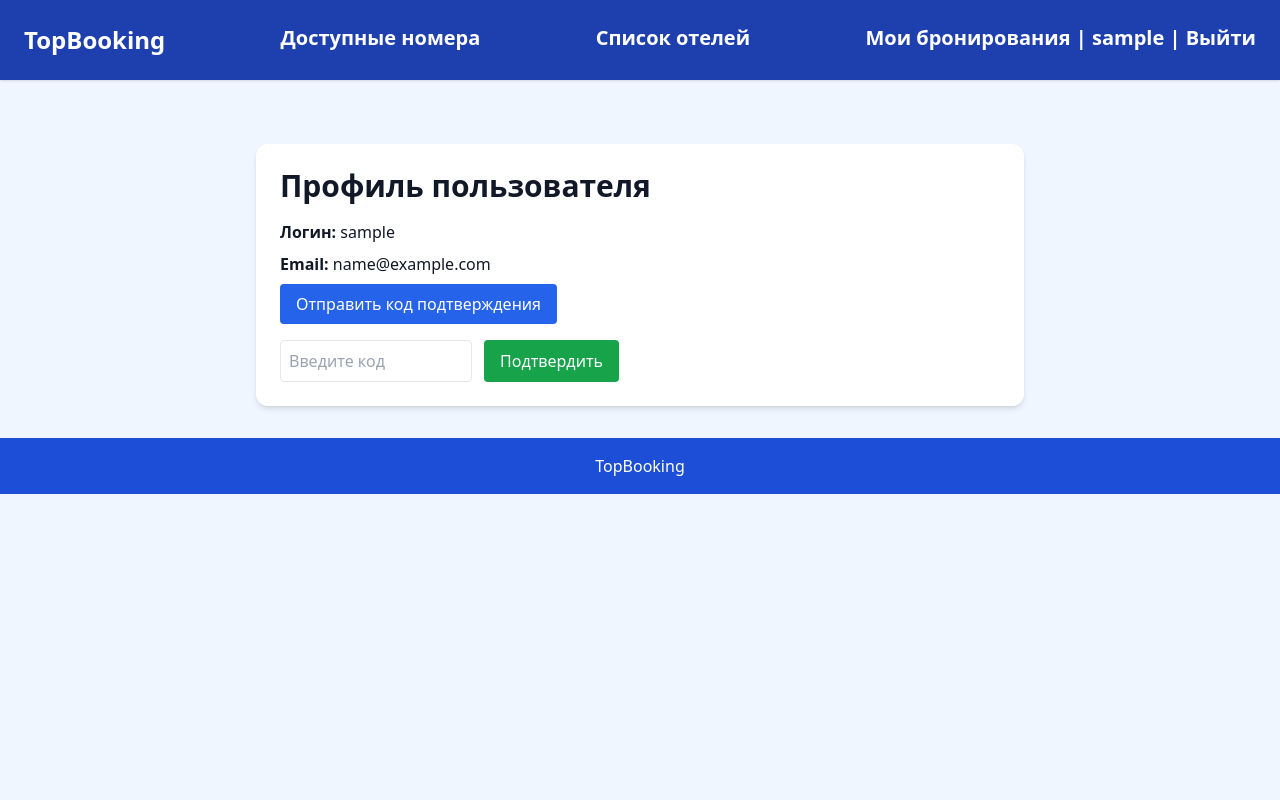
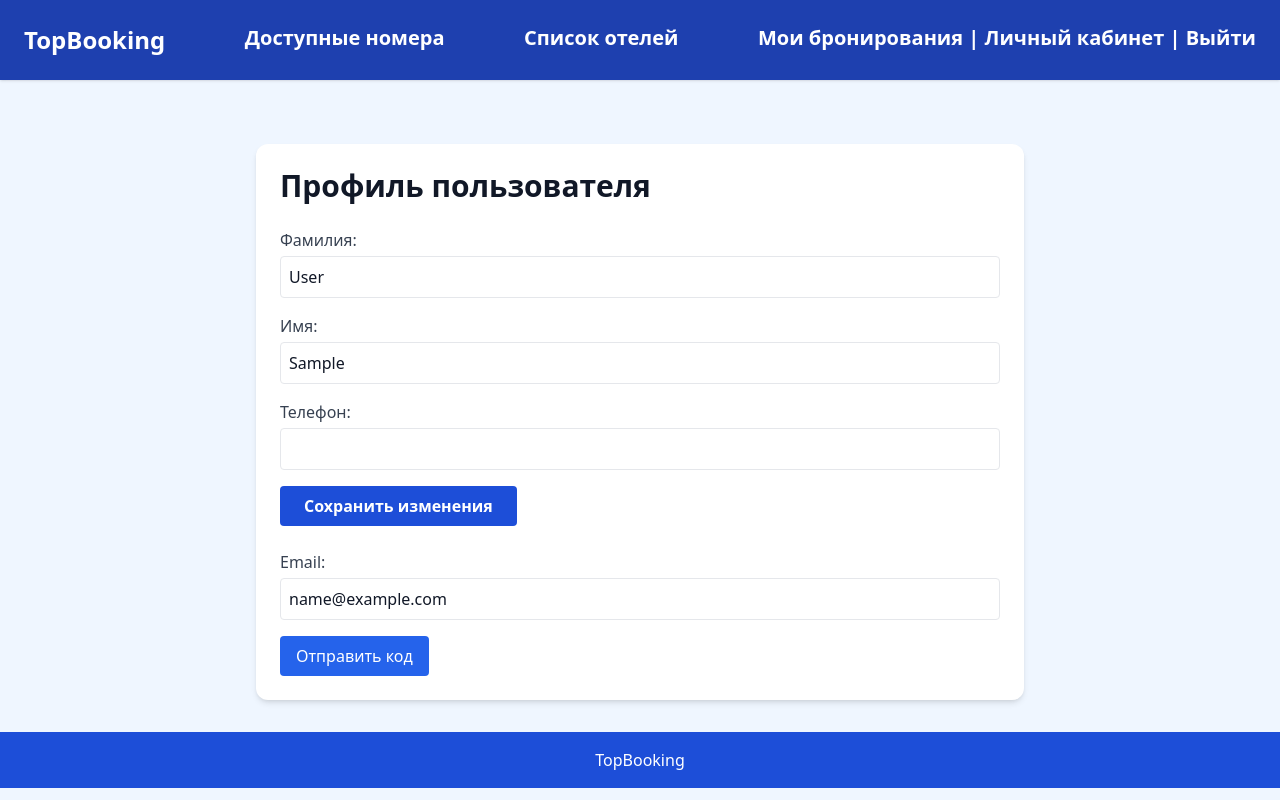
Before and after one commit to flown09/booking_app, a Django app: page /profile/ in a window 1280 px wide. Run offline with Django 5.2, Linux system fonts and the light colour scheme; the visitor is signed in with stand-in values (Sample User, id 1); data that the repository does not hold is empty; some libraries are stand-ins or nearby versions.

Commit message:
сделаны вход, рега, профиль

```diff
--- a/reservation_app/booking/forms.py
+++ b/reservation_app/booking/forms.py
@@ -4,6 +4,22 @@ from django.forms import DateInput
 from django.contrib.auth.forms import UserCreationForm, AuthenticationForm
 from django.contrib.auth.models import User
 from .models import CustomUser
+
+from django import forms
+from .models import CustomUser
+
+class ProfileUpdateForm(forms.ModelForm):
+    class Meta:
+        model = CustomUser
+        fields = ['username', 'last_name', 'first_name', 'email', 'phone_number']
+
+    def __init__(self, *args, **kwargs):
+        super().__init__(*args, **kwargs)
+        for field in self.fields.values():
+            field.widget.attrs.update({
+                'class': 'w-full border rounded p-2'
+            })
+
 
 class CustomUserRegistrationForm(UserCreationForm):
     email = forms.EmailField(required=True)
@@ -26,9 +42,27 @@ class RegisterForm(UserCreationForm):
     email = forms.EmailField(required=True, label='Email')
 
     class Meta:
-        model = User
-        fields = ['username', 'email', 'password1', 'password2']
+        model = CustomUser
+        fields = ['email', 'last_name', 'first_name']
+        widgets = {
+            'email': forms.EmailInput(attrs={'class': 'w-full border rounded p-2'}),
+        }
 
-class LoginForm(AuthenticationForm):
-    username = forms.CharField(label='Имя пользователя')
-    password = forms.CharField(widget=forms.PasswordInput, label='Пароль')
+    def __init__(self, *args, **kwargs):
+        super().__init__(*args, **kwargs)
+        self.fields['last_name'].widget.attrs.update({'class': 'w-full border rounded p-2'})
+        self.fields['first_name'].widget.attrs.update({'class': 'w-full border rounded p-2'})
+        self.fields['password1'].widget.attrs.update({'class': 'w-full border rounded p-2'})
+        self.fields['password2'].widget.attrs.update({'class': 'w-full border rounded p-2'})
+
+class LoginForm(forms.Form):
+    email = forms.EmailField(label='Email')
+    password = forms.CharField(label='Пароль', widget=forms.PasswordInput)
+    class Meta:
+        model = CustomUser
+        fields = ['email', 'password']
+
+    def __init__(self, *args, **kwargs):
+        super().__init__(*args, **kwargs)
+        self.fields['email'].widget.attrs.update({'class': 'w-full border rounded p-2'})
+        self.fields['password'].widget.attrs.update({'class': 'w-full border rounded p-2'})
--- a/reservation_app/booking/templates/base.html
+++ b/reservation_app/booking/templates/base.html
@@ -17,7 +17,7 @@
             <div>
                 {% if user.is_authenticated %}
                     <a href="{% url 'my_bookings' %}" class="hover:underline">Мои бронирования |</a>
-                    <a href="{% url 'profile' %}" class="hover:underline">{{ user.username }}</a> |
+                    <a href="{% url 'profile' %}" class="hover:underline">Личный кабинет</a> |
 
                     <a href="{% url 'logout' %}" class="hover:underline">Выйти</a>
                 {% else %}
--- a/reservation_app/booking/templates/profile.html
+++ b/reservation_app/booking/templates/profile.html
@@ -4,24 +4,67 @@
 
 {% block content %}
 <div class="max-w-3xl mx-auto bg-white shadow-md rounded-xl p-6 mt-8">
-    <h1 class="text-3xl font-bold mb-4">Профиль пользователя</h1>
+    <h1 class="text-3xl font-bold mb-6">Профиль пользователя</h1>
 
-    <p class="mb-2"><strong>Логин:</strong> {{ user.username }}</p>
-    <p class="mb-2"><strong>Email:</strong> {{ user.email }}</p>
+    <!-- Форма обновления профиля -->
+    <form method="post" action="{% url 'profile' %}" class="space-y-4">
+        {% csrf_token %}
+        {{ form.non_field_errors }}
+
+
+
+        <div>
+            <label class="block font-medium text-gray-700 mb-1">Фамилия:</label>
+            {{ form.last_name }}
+        </div>
+
+        <div>
+            <label class="block font-medium text-gray-700 mb-1">Имя:</label>
+            {{ form.first_name }}
+        </div>
+
+        <div>
+            <label class="block font-medium text-gray-700 mb-1">Телефон:</label>
+            {{ form.phone_number }}
+        </div>
+
+
+
+        <button type="submit"
+                class="mt-4 bg-blue-700 text-white font-semibold px-6 py-2 rounded hover:bg-blue-800">
+            Сохранить изменения
+        </button>
+    </form>
+
+    <!-- Email и подтверждение -->
+    <div class="mt-6">
+        <label class="block font-medium text-gray-700 mb-1">Email:</label>
+        <input type="text" name="email" value="{{ form.email.value }}"
+                   class="w-full border rounded p-2">
 
         {% if confirmation and confirmation.confirmed %}
-        <p class="text-green-600 font-semibold">Почта подтверждена ✅</p>
+            <p class="text-green-600 font-semibold">✅ Подтверждено</p>
         {% else %}
-        <form action="{% url 'send_confirmation_code' %}" method="post" class="mb-4">
+            <form action="{% url 'send_confirmation_code' %}" method="post" class="inline-block mr-4">
                 {% csrf_token %}
-            <button class="bg-blue-600 hover:bg-blue-700 text-white px-4 py-2 rounded" type="submit">Отправить код подтверждения</button>
+                <button type="submit"
+                        class="bg-blue-600 hover:bg-blue-700 text-white px-4 py-2 mt-4 rounded">
+                    Отправить код
+                </button>
             </form>
+        {% endif %}
 
-        <form action="{% url 'verify_confirmation_code' %}" method="post" class="flex gap-3">
+        {% if confirmation and not confirmation.confirmed %}
+        <form action="{% url 'verify_confirmation_code' %}" method="post" class="mt-2 flex gap-3">
             {% csrf_token %}
-            <input type="text" name="code" placeholder="Введите код" class="border p-2 rounded w-48">
-            <button type="submit" class="bg-green-600 hover:bg-green-700 text-white px-4 py-2 rounded">Подтвердить</button>
+            <input type="text" name="code" placeholder="Введите код"
+                   class="border p-2 rounded w-48">
+            <button type="submit"
+                    class="bg-green-600 hover:bg-green-700 text-white px-4 py-2 rounded">
+                Подтвердить
+            </button>
         </form>
         {% endif %}
     </div>
+</div>
 {% endblock %}
--- a/reservation_app/booking/views.py
+++ b/reservation_app/booking/views.py
@@ -2,17 +2,30 @@ from django.conf import settings
 from django.contrib.auth.decorators import login_required
 from django.core.mail import send_mail
 from django.shortcuts import render, get_object_or_404, redirect
-from .forms import BookingForm, RegisterForm, LoginForm, CustomUserRegistrationForm
+from .forms import BookingForm, RegisterForm, LoginForm, CustomUserRegistrationForm, ProfileUpdateForm
 from django.contrib import messages
 from django.contrib.auth import login, authenticate, logout
-from .models import Room, Hotel, Booking, EmailConfirmation
+from .models import Room, Hotel, Booking, EmailConfirmation, CustomUser
 from datetime import datetime, timedelta, date
 import random
 
 @login_required
 def profile_view(request):
-    confirmation = EmailConfirmation.objects.filter(user=request.user).first()
-    return render(request, 'profile.html', {'confirmation': confirmation})
+    user = request.user
+    confirmation = EmailConfirmation.objects.filter(user=user).first()
+
+    if request.method == 'POST':
+        form = ProfileUpdateForm(request.POST, instance=user)
+        if form.is_valid():
+            form.save()
+            return redirect('profile')
+    else:
+        form = ProfileUpdateForm(instance=user)
+
+    return render(request, 'profile.html', {
+        'form': form,
+        'confirmation': confirmation
+    })
 
 @login_required
 def send_confirmation_code(request):
@@ -39,17 +52,6 @@ def verify_confirmation_code(request):
         confirmation.save()
     return redirect('profile')
 
-# @login_required
-# def profile_view(request):
-#     profile = request.user
-#     if request.method == 'POST':
-#         form = CustomUserRegistrationForm(request.POST, request.FILES, instance=profile)
-#         if form.is_valid():
-#             form.save()
-#             return redirect('profile')
-#     else:
-#         form = CustomUserRegistrationForm(instance=profile)
-#     return render(request, 'profile.html', {'form': form})
 
 def home(request):
     return render(request, 'home.html')
@@ -61,29 +63,14 @@ def my_bookings(request):
 
 def register_view(request):
     if request.method == 'POST':
-        form = CustomUserRegistrationForm(request.POST)
+        form = RegisterForm(request.POST)
         if form.is_valid():
-            user = form.save()
+            user = form.save(commit=False)
+            user.save()
             login(request, user)
-
-            code = random.randint(100000, 999999)
-            EmailConfirmation.objects.update_or_create(
-                user=user,
-                defaults={'code': code, 'confirmed': False}
-            )
-
-            # отправляем email
-            send_mail(
-                'Подтверждение почты',
-                f'Ваш код подтверждения: {code}',
-                settings.DEFAULT_FROM_EMAIL,
-                [user.email],
-                fail_silently=False,
-            )
-            return redirect('room_list')
+            return redirect('profile')
     else:
-        form = CustomUserRegistrationForm()
-
+        form = RegisterForm()
     return render(request, 'auth/register.html', {'form': form})
 
 
@@ -91,17 +78,21 @@ def login_view(request):
     if request.user.is_authenticated:
         return redirect('room_list')
 
-    if request.method == 'POST':
-        form = LoginForm(data=request.POST)
-        if form.is_valid():
-            user = form.get_user()
-            login(request, user)
-            messages.success(request, 'Вы вошли в систему!')
-            return redirect('room_list')
-        else:
-            messages.error(request, 'Неверный логин или пароль.')
-    else:
-        form = LoginForm()
+    form = LoginForm(request.POST or None)
+    if request.method == 'POST' and form.is_valid():
+        email = form.cleaned_data['email']
+        password = form.cleaned_data['password']
+
+        try:
+            user_obj = CustomUser.objects.get(email=email)
+            user = authenticate(request, username=user_obj.username, password=password)
+            if user is not None:
+                login(request, user)
+                return redirect('room_list')
+        except CustomUser.DoesNotExist:
+            pass
+
+        form.add_error(None, 'Неверный email или пароль')
 
     return render(request, 'auth/login.html', {'form': form})
 
@@ -122,11 +113,11 @@ def room_list(request):
     hotel_name = request.GET.get('hotel')
     guests = request.GET.get('guests')
 
-    today = date.today()
-    tomorrow = today + timedelta(days=1)
-
-    check_in = request.GET.get("check_in", today.strftime('%Y-%m-%d'))
-    check_out = request.GET.get("check_out", tomorrow.strftime('%Y-%m-%d'))
+    # today = date.today()
+    # tomorrow = today + timedelta(days=1)
+    #
+    # check_in = request.GET.get("check_in", today.strftime('%Y-%m-%d'))
+    # check_out = request.GET.get("check_out", tomorrow.strftime('%Y-%m-%d'))
 
     rooms = Room.objects.filter(is_available=True)
 
--- a/reservation_app/reservation_app/settings.py
+++ b/reservation_app/reservation_app/settings.py
@@ -49,7 +49,7 @@ EMAIL_HOST = 'smtp.gmail.com'
 EMAIL_PORT = 587
 EMAIL_USE_TLS = True
 EMAIL_HOST_USER = 'Vlas442004@gmail.com'
-EMAIL_HOST_PASSWORD = 'utyb ngik tmzt qdkh'
+EMAIL_HOST_PASSWORD = 'acxc xfxl hgok corl'
 DEFAULT_FROM_EMAIL = EMAIL_HOST_USER
 
 AUTH_USER_MODEL = 'booking.CustomUser'
```
Also changed, not shown: reservation_app/booking/templates/auth/login.html (+21 -7 lines), reservation_app/booking/templates/auth/register.html (+42 -7 lines). Lines whose indentation alone changed are shown as unchanged.
